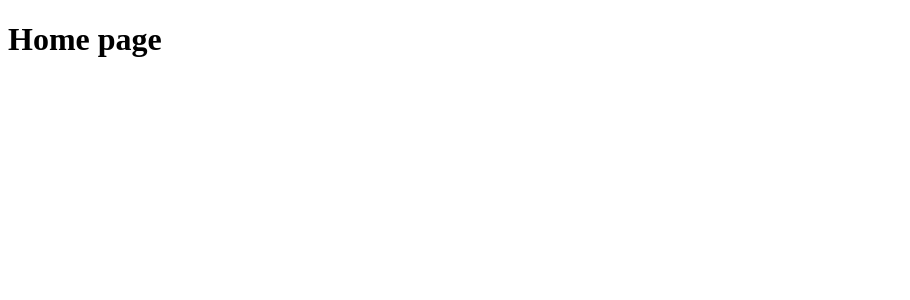
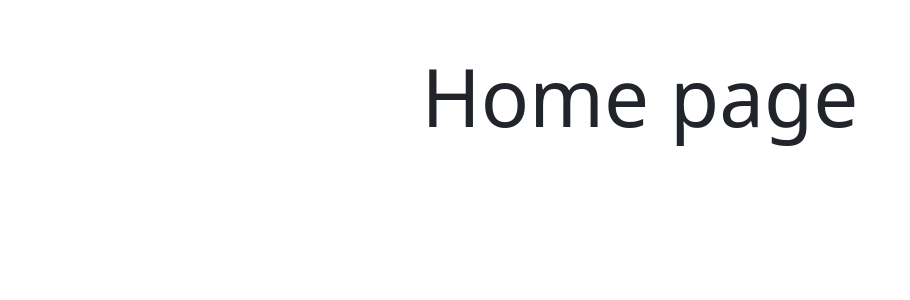
Before and after one commit to zannager/MERN-Stack-bootcamp, a Next.js app in the folder merncamp/client/: page / in a window 1280 px wide. Shown: the top 300 px of the page, without its empty margins (0-910 px from the left). Built offline with nearby package versions, Linux system fonts and the light colour scheme.

Commit message:
bootstrap css

```diff
--- /dev/null
+++ b/merncamp/client/pages/_app.js
@@ -0,0 +1,7 @@
+import "bootstrap/dist/css/bootstrap.min.css";
+
+function MyApp({ Component, pageProps }) {
+  return <Component {...pageProps} />;
+}
+
+export default MyApp;
--- a/merncamp/client/pages/index.js
+++ b/merncamp/client/pages/index.js
@@ -3,7 +3,7 @@ const Home = () => {
     <div className='container'>
       <div className='row'>
         <div className='col'>
-          <h1>Home page</h1>
+          <h1 className='display-1 text-center py-5'>Home page</h1>
         </div>
       </div>
     </div>
```
